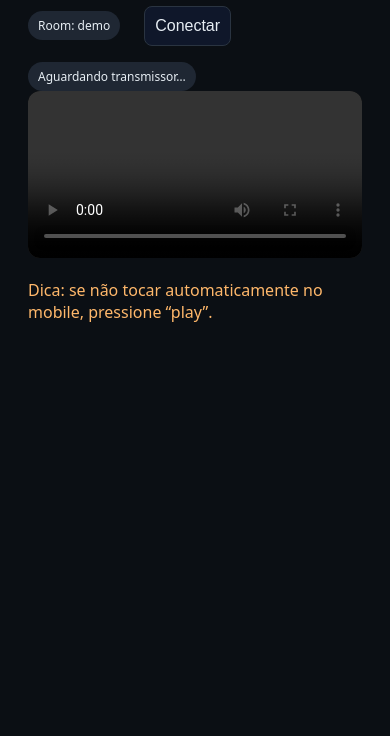
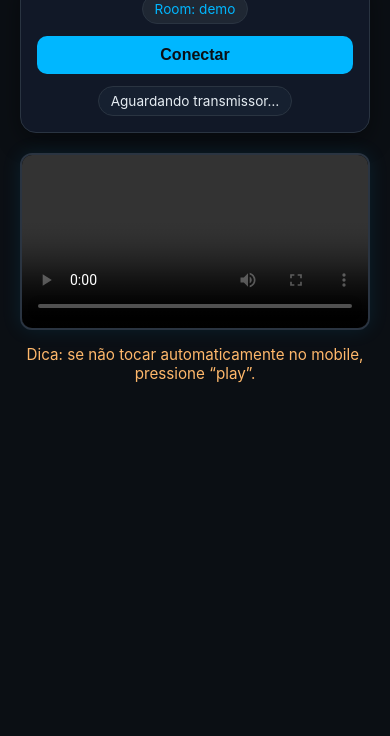
Before and after one commit to rodrigobarretox/live-webrtc, a website: page public/viewer.html in a window 390 px wide. Shown: the part 108-844 px from the top of the page. Drawn offline with nearby package versions, Linux system fonts and the light colour scheme; no server answers.

Commit message:
Atualização de design moderno e responsivo nas páginas Live WebRTC

```diff
--- a/public/viewer.html
+++ b/public/viewer.html
@@ -1,24 +1,140 @@
 <!doctype html>
-<html>
+<html lang="pt-BR">
 <head>
 <meta charset="utf-8" />
 <title>Viewer — Live WebRTC</title>
 <meta name="viewport" content="width=device-width, initial-scale=1" />
 <style>
-body { font-family: system-ui, Arial; padding: 20px; background:#0b0f14; color:#e6edf3 }
-video { width: 100%; max-width: 900px; background:#000; border-radius:12px }
-.row { display:flex; gap:16px; flex-wrap:wrap; align-items:center }
-input, button { font-size:16px; padding:10px; border-radius:8px; border:1px solid #2a3441; background:#0f172a; color:#e6edf3 }
-button { cursor:pointer }
-.badge { display:inline-block; padding:6px 10px; border-radius:999px; background:#1f2733; font-size:12px; margin-right:8px }
-.warn { color:#ffb86b }
+  :root {
+    --bg: #0b0f14;
+    --card: #111827;
+    --input: #0f172a;
+    --border: #2a3441;
+    --text: #e6edf3;
+    --accent: #00b7ff;
+    --accent-hover: #33c9ff;
+    --muted: #8893a2;
+    --warn: #ffb86b;
+  }
+
+  * {
+    box-sizing: border-box;
+    transition: all 0.2s ease-in-out;
+  }
+
+  body {
+    font-family: "Inter", "Segoe UI", Arial, sans-serif;
+    margin: 0;
+    padding: 20px;
+    background: var(--bg);
+    color: var(--text);
+    min-height: 100vh;
+    display: flex;
+    flex-direction: column;
+    align-items: center;
+  }
+
+  h1 {
+    font-size: 1.8rem;
+    color: var(--accent);
+    margin-bottom: 20px;
+    text-align: center;
+  }
+
+  .controls {
+    background: var(--card);
+    border: 1px solid var(--border);
+    border-radius: 16px;
+    padding: 20px;
+    display: flex;
+    flex-wrap: wrap;
+    justify-content: center;
+    align-items: center;
+    gap: 12px;
+    width: 100%;
+    max-width: 900px;
+    box-shadow: 0 8px 25px rgba(0, 0, 0, 0.4);
+    margin-bottom: 20px;
+  }
+
+  .badge {
+    display: inline-block;
+    padding: 6px 12px;
+    border-radius: 999px;
+    background: #1f2733;
+    font-size: 0.85rem;
+    color: var(--accent);
+    border: 1px solid var(--border);
+    white-space: nowrap;
+  }
+
+  #status {
+    background: #162030;
+    color: var(--text);
+  }
+
+  button {
+    padding: 10px 16px;
+    border-radius: 10px;
+    border: none;
+    font-size: 1rem;
+    font-weight: 600;
+    background: var(--accent);
+    color: #0b0f14;
+    cursor: pointer;
+  }
+
+  button:hover:not(:disabled) {
+    background: var(--accent-hover);
+    transform: translateY(-2px);
+  }
+
+  button:disabled {
+    opacity: 0.5;
+    cursor: not-allowed;
+  }
+
+  video {
+    width: 100%;
+    max-width: 900px;
+    background: #000;
+    border-radius: 12px;
+    border: 2px solid var(--border);
+    box-shadow: 0 0 20px rgba(0, 183, 255, 0.1);
+  }
+
+  .warn {
+    color: var(--warn);
+    text-align: center;
+    margin-top: 15px;
+    font-size: 0.95rem;
+  }
+
+  @media (max-width: 600px) {
+    .controls {
+      flex-direction: column;
+      padding: 16px;
+    }
+    h1 {
+      font-size: 1.5rem;
+    }
+    button {
+      width: 100%;
+    }
+  }
 </style>
 </head>
 <body>
-<h1>Viewer</h1>
-<div class="row"><span class="badge" id="roomLabel"></span><button id="connectBtn">Conectar</button><span id="status" class="badge">Aguardando transmissor…</span></div>
+  <h1>🎬 Viewer — Live WebRTC</h1>
+  <div class="controls">
+    <span class="badge" id="roomLabel"></span>
+    <button id="connectBtn">Conectar</button>
+    <span id="status" class="badge">Aguardando transmissor…</span>
+  </div>
+
   <video id="player" autoplay playsinline controls></video>
   <p class="warn">Dica: se não tocar automaticamente no mobile, pressione “play”.</p>
+
   <script src="/socket.io/socket.io.js"></script>
   <script>
     const qs = new URLSearchParams(location.search);
@@ -29,15 +145,63 @@ const player = document.getElementById('player');
     const connectBtn = document.getElementById('connectBtn');
     const statusEl = document.getElementById('status');
     const iceConfig = { iceServers: [{ urls: "stun:stun.l.google.com:19302" }] };
-let broadcasterId = null; let pc = null;
-function setStatus(txt){ statusEl.textContent = txt; }
-function ensurePC(){ if(pc) return pc; pc = new RTCPeerConnection(iceConfig); pc.ontrack=(e)=>player.srcObject=e.streams[0]; pc.onicecandidate=(e)=>{ if(e.candidate&&broadcasterId){ socket.emit("candidate",{to:broadcasterId,candidate:e.candidate}); } }; return pc; }
-async function connectToBroadcaster(){ if(!broadcasterId){ setStatus("Sem transmissor na sala"); return; } const pc=ensurePC(); const offer=await pc.createOffer({offerToReceiveVideo:true,offerToReceiveAudio:true}); await pc.setLocalDescription(offer); socket.emit("offer",{to:broadcasterId,description:pc.localDescription}); setStatus("Conectando ao transmissor…"); connectBtn.disabled=true; }
-socket.on("broadcaster-ready",({broadcasterId:id})=>{broadcasterId=id;setStatus("Transmissor disponível");});
-socket.on("answer",async({from,description})=>{if(from!==broadcasterId)return;await ensurePC().setRemoteDescription(description);setStatus("Conectado! Reproduzindo…");});
-socket.on("candidate",async({from,candidate})=>{if(from!==broadcasterId||!pc)return;try{await pc.addIceCandidate(candidate);}catch{}});
-socket.on("broadcaster-disconnected",()=>{setStatus("Transmissor saiu");if(pc){pc.close();pc=null;}player.srcObject=null;connectBtn.disabled=false;});
-connectBtn.onclick=()=>connectToBroadcaster();
-socket.emit("join",{roomId,role:"viewer"});
+    let broadcasterId = null;
+    let pc = null;
+
+    function setStatus(txt) {
+      statusEl.textContent = txt;
+    }
+
+    function ensurePC() {
+      if (pc) return pc;
+      pc = new RTCPeerConnection(iceConfig);
+      pc.ontrack = (e) => player.srcObject = e.streams[0];
+      pc.onicecandidate = (e) => {
+        if (e.candidate && broadcasterId) {
+          socket.emit("candidate", { to: broadcasterId, candidate: e.candidate });
+        }
+      };
+      return pc;
+    }
+
+    async function connectToBroadcaster() {
+      if (!broadcasterId) {
+        setStatus("Sem transmissor na sala");
+        return;
+      }
+      const pc = ensurePC();
+      const offer = await pc.createOffer({ offerToReceiveVideo: true, offerToReceiveAudio: true });
+      await pc.setLocalDescription(offer);
+      socket.emit("offer", { to: broadcasterId, description: pc.localDescription });
+      setStatus("Conectando ao transmissor…");
+      connectBtn.disabled = true;
+    }
+
+    socket.on("broadcaster-ready", ({ broadcasterId: id }) => {
+      broadcasterId = id;
+      setStatus("Transmissor disponível");
+    });
+
+    socket.on("answer", async ({ from, description }) => {
+      if (from !== broadcasterId) return;
+      await ensurePC().setRemoteDescription(description);
+      setStatus("Conectado! Reproduzindo…");
+    });
+
+    socket.on("candidate", async ({ from, candidate }) => {
+      if (from !== broadcasterId || !pc) return;
+      try { await pc.addIceCandidate(candidate); } catch {}
+    });
+
+    socket.on("broadcaster-disconnected", () => {
+      setStatus("Transmissor saiu");
+      if (pc) { pc.close(); pc = null; }
+      player.srcObject = null;
+      connectBtn.disabled = false;
+    });
+
+    connectBtn.onclick = () => connectToBroadcaster();
+    socket.emit("join", { roomId, role: "viewer" });
   </script>
-</body></html>
+</body>
+</html>
```
Also changed, not shown: public/broadcaster.html (+160 -19 lines), public/index.html (+118 -11 lines). Lines whose indentation alone changed are shown as unchanged.
